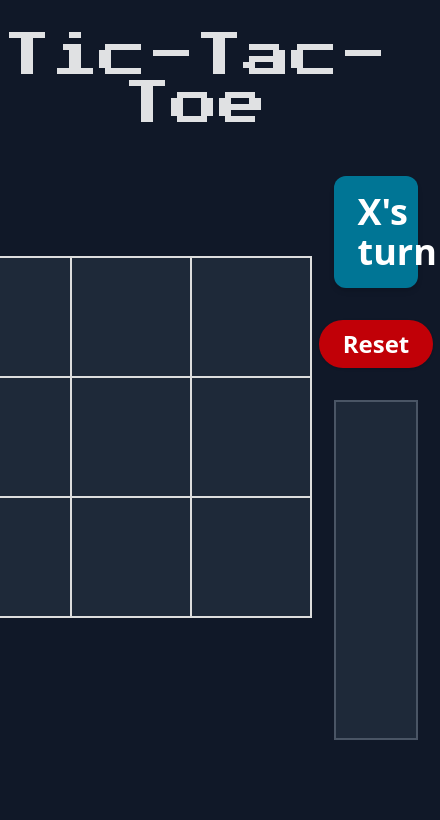
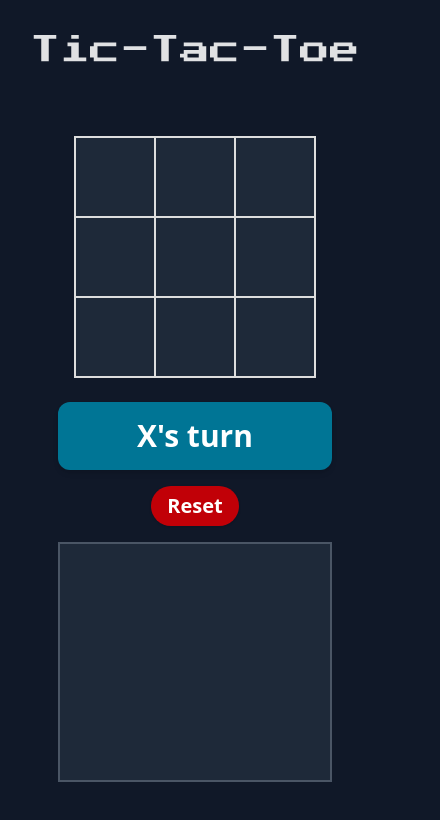
Before and after one commit to raymuos/tic-tac-toe, a React (Vite) app: page / in a window 390 px wide. Shown: the top 820 px of the page, 440 px wide, since content can reach past the window. Built offline with nearby package versions, Linux system fonts and the light colour scheme.

Commit message:
made the wazoo schwazoo responsive

```diff
--- a/src/App.jsx
+++ b/src/App.jsx
@@ -38,7 +38,7 @@ function App() {
 
   return (
     <>
-    <p className="w-full text-center text-5xl  my-8 presspixel">Tic-Tac-Toe</p>
+    <p className="w-full text-center text-3xl md:text-5xl my-8 presspixel">Tic-Tac-Toe</p>
     <Sheet squares={currentSquares}
            onPlay={handlePlay}
            isXNow={isXNow}
--- a/src/Box.jsx
+++ b/src/Box.jsx
@@ -2,11 +2,12 @@ function Box({ value , onSquareClick , isGreen }){
 
     return(
         <div onClick={onSquareClick}
-             className={`text-6xl font-bold
+             className={`text-4xl md:text-6xl font-bold
                         ${(isGreen)?
                             'bg-green-500 text-[#222]' :
                             'bg-gray-800 transition ease-in-out duration-300 hover:bg-gray-700'}
-                        w-30 h-30 border-[1px] border-[#ddd]
+                        w-20 h-20 md:w-30 md:h-30
+                        border-[1px] border-[#ddd]
                         flex justify-center items-center
                         cursor-pointer`}>
                             <span className={`transition duration-300
--- a/src/Sheet.jsx
+++ b/src/Sheet.jsx
@@ -25,13 +25,15 @@ function Sheet({
 
     const moves = history.map((_, moveNum) => {
         return( (moveNum !== 0) ?
-                            <li key={moveNum}>
+                            <li key={moveNum} className="w-full">
                                 <button
                                         onClick={() => jumpTo(moveNum)}
                                         className="
-                                 bg-purple-700 hover:bg-purple-500 px-8 py-2
+                                 bg-purple-700 hover:bg-purple-500
+                                 px-2 md:px-6 py-1 md:py-2
                                  transition duration-100 ease-in-out cursor-pointer hover:scale-105
-                                 rounded-lg text-xl font-semibold shadow
+                                 rounded-md md:rounded-lg w-full
+                                 text-lg md:text-xl font-semibold shadow
                                 ">
                                     Go to Move #{moveNum}
                                 </button>
@@ -60,11 +62,14 @@ function Sheet({
 
 
     return(
-        <div className="flex justify-center items-start  bg-gray-900 text-white p-4">
+        <div className="flex flex-col justify-start items-center gap-6
+                        min-[600px]:flex-row min-[600px]:justify-center
+                        min-[600px]:items-start min-[600px]:gap-0
+                        bg-gray-900 text-white p-4">
         {/* Game Board */}
-        <div className="flex-[3] flex flex-col justify-center items-center">
+        <div className="min-[600px]:flex-[3] flex flex-col justify-center items-center">
 
-            <div className="flex flex-col border border-[#ddd] mt-20">
+            <div className="flex flex-col border border-[#ddd] mt-5 min-[600px]:mt-20">
             {/* Row 1 */}
             <div className="flex">
                 <Box value={squares[0]} onSquareClick={() => handleMove(0)} isGreen={winLine.includes(0)} />
@@ -87,8 +92,11 @@ function Sheet({
         </div>
 
         {/* Sidebar */}
-        <div className="flex-[2] flex flex-col justify-start items-center gap-8">
-            <p className="w-2/3 text-center text-4xl font-bold bg-cyan-700 px-6 py-4 rounded-xl shadow-md">
+        <div className="min-[600px]:flex-[2] flex flex-col justify-start items-center gap-4
+                        min-[600px]:gap-8 max-[600px]:w-7/8">
+            <p className="w-7/8 min-[925px]:w-2/3
+                          text-center text-3xl md:text-4xl font-semibold md:font-bold
+                          bg-cyan-700 px-6 py-4 rounded-xl shadow-md">
             {status}
             </p>
 
@@ -97,7 +105,8 @@ function Sheet({
                 onClick={resetBoard} //Goes back to App
                 className="
                 bg-red-700 hover:bg-red-500 transition duration-300 ease-in-out cursor-pointer
-                hover:text-black hover:scale-105 px-6 py-2 rounded-full text-2xl font-bold shadow
+                hover:text-black hover:scale-105 px-4 py-1.5 md:px-6 md:py-2
+                rounded-full text-xl md:text-2xl font-semibold md:font-bold shadow
                 ">
                 {calcWinner(squares) ? 'Play Again' : 'Reset'}
             </button>
@@ -106,18 +115,19 @@ function Sheet({
                 <button
                     onClick={continueGame} //Goes back to App
                     className="
-                    bg-green-700 hover:bg-green-500 transition duration-300 ease-in-out cursor-pointer
-                    hover:text-black hover:scale-105 px-6 py-2 rounded-full text-2xl font-bold shadow
-                    ">
+                bg-green-700 hover:bg-green-500 transition duration-300 ease-in-out cursor-pointer
+                hover:text-black hover:scale-105 px-4 py-1.5 md:px-6 md:py-2
+                rounded-full text-xl md:text-2xl font-semibold md:font-bold shadow
+                ">
                     Continue
                 </button>
             )}
         </div>
 
 
-            <div className="overflow-auto w-2/3 h-85 scroll-thin bg-gray-800
+            <div className="overflow-auto w-7/8 min-[925px]:w-2/3 h-60 min-[925px]:h-85 scroll-thin bg-gray-800
                             border-2 border-gray-600 p-4">
-                <ol className="flex flex-col flex-wrap items-center gap-4">
+                <ol className="flex flex-col flex-wrap items-center gap-4 w-full">
                     {moves}
                 </ol>
             </div>
--- a/tailwind.config.js
+++ /dev/null
@@ -1,13 +0,0 @@
-/** @type {import('tailwindcss').Config} */
-export default {
-  content: [
-    "./index.html",
-    "./src/**/*.{js,ts,jsx,tsx}",
-  ],
-  theme: {
-    extend: {},
-  },
-  plugins: [
-    require('tailwind-scrollbar-hide')
-    ],
-}
```
Also changed, not shown: 1 other file (tests, documents, lock files or other folders).
